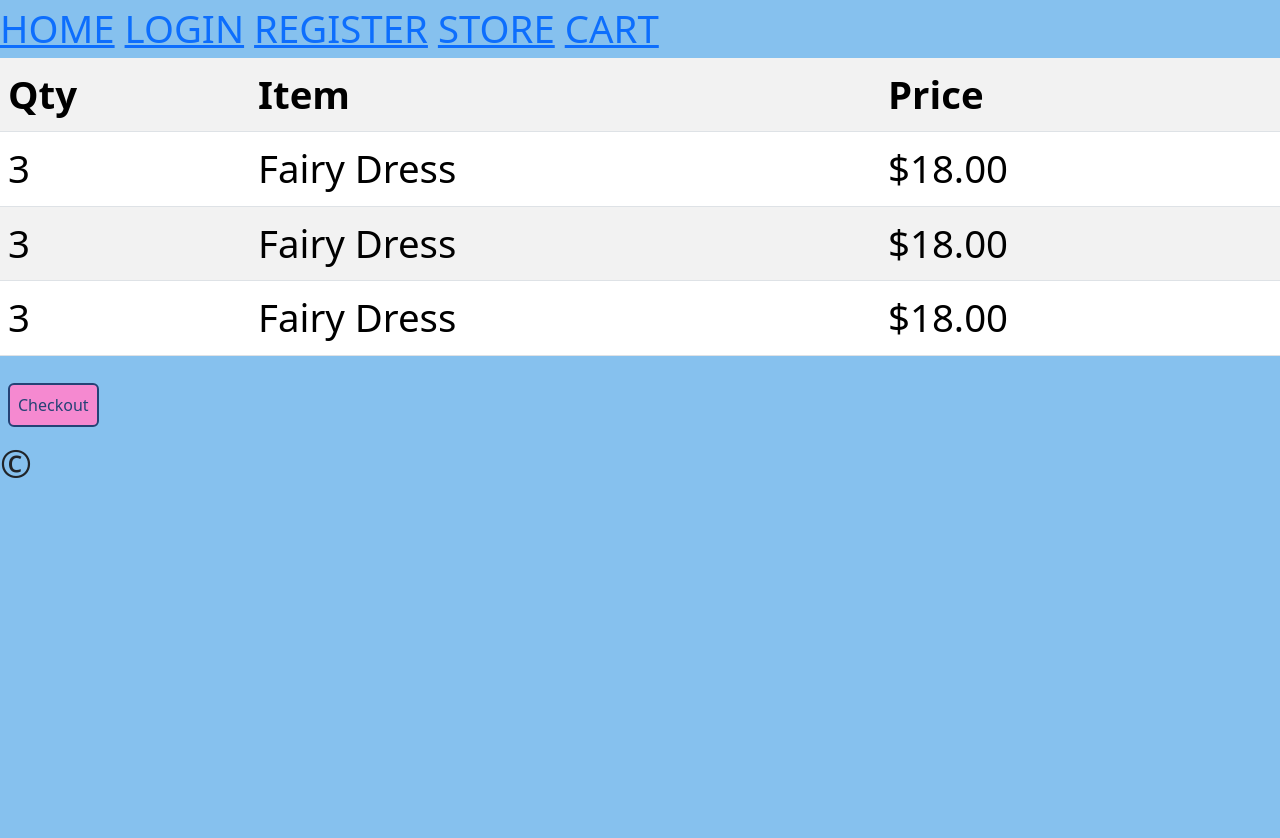
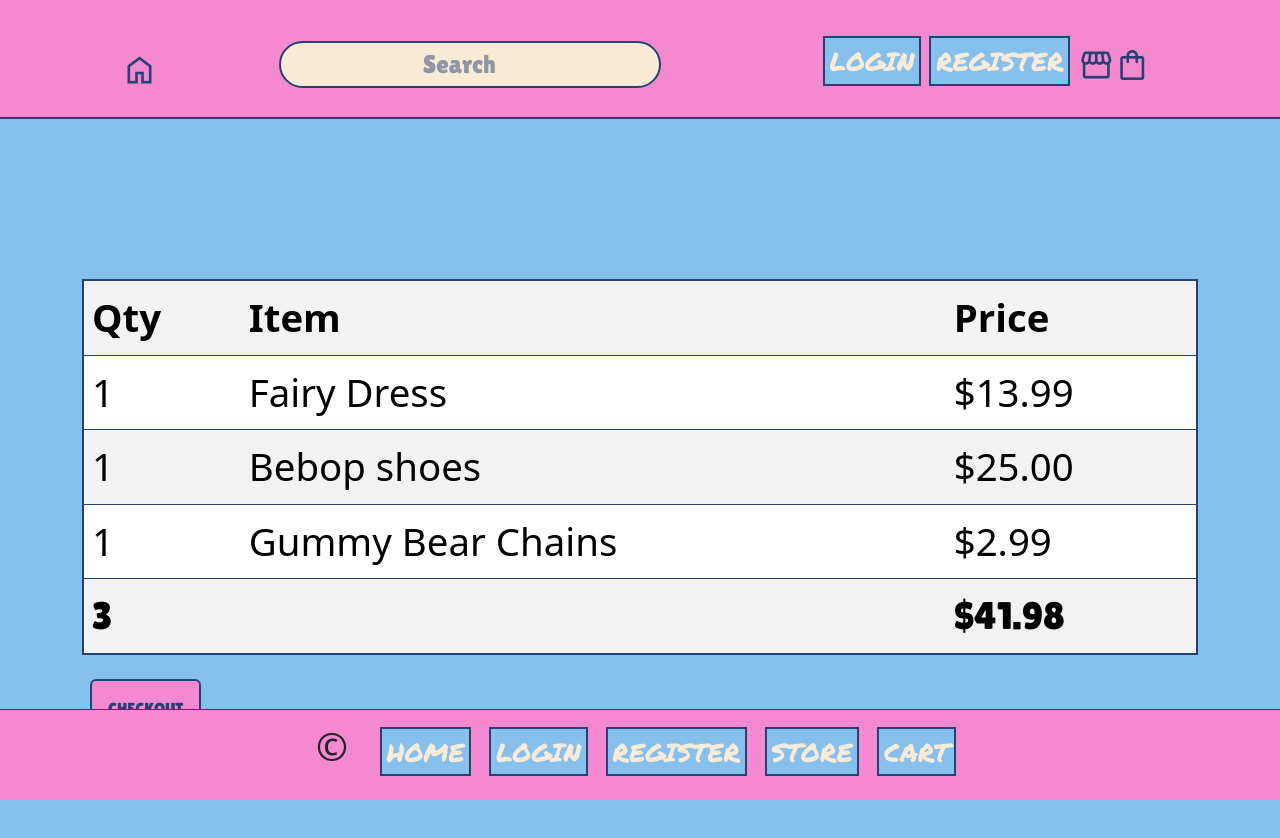
Before and after one commit to LionKing731/Capstone1, a plain HTML site: page cart.html in a window 1280 px wide. Before the commit the page ends 800 px from the top, so only its background shows below. Drawn offline with nearby package versions, Linux system fonts and the light colour scheme.

Commit message:
Cart Finished

```diff
--- a/cart.html
+++ b/cart.html
@@ -6,23 +6,51 @@
     <meta name="viewport" content="width=device-width, initial-scale=1.0">
     <title>CART</title>
     <link href="https://cdn.jsdelivr.net/npm/bootstrap@5.3.3/dist/css/bootstrap.min.css" rel="stylesheet" integrity="sha384-QWTKZyjpPEjISv5WaRU9OFeRpok6YctnYmDr5pNlyT2bRjXh0JMhjY6hW+ALEwIH" crossorigin="anonymous">
+    <link rel="preconnect" href="https://fonts.googleapis.com">
+    <link rel="preconnect" href="https://fonts.gstatic.com" crossorigin>
+    <link href="https://fonts.googleapis.com/css2?family=Pacifico&family=Permanent+Marker&display=swap" rel="stylesheet">
+    <link rel="preconnect" href="https://fonts.googleapis.com">
+    <link rel="preconnect" href="https://fonts.gstatic.com" crossorigin>
+    <link href="https://fonts.googleapis.com/css2?family=Lilita+One&display=swap" rel="stylesheet">
+    <script src="https://cdn.jsdelivr.net/npm/bootstrap@5.3.3/dist/js/bootstrap.bundle.min.js" integrity="sha384-YvpcrYf0tY3lHB60NNkmXc5s9fDVZLESaAA55NDzOxhy9GkcIdslK1eN7N6jIeHz" crossorigin="anonymous"></script>
+    <link rel="stylesheet" href="https://fonts.googleapis.com/css2?family=Material+Symbols+Outlined:opsz,wght,FILL,GRAD@24,400,0,0" />
+    <link rel="stylesheet" href="https://fonts.googleapis.com/css2?family=Material+Symbols+Outlined:opsz,wght,FILL,GRAD@24,400,0,0" />
+    <link rel="stylesheet" href="https://fonts.googleapis.com/css2?family=Material+Symbols+Outlined:opsz,wght,FILL,GRAD@24,400,0,0" />
+    <script src="scripts/index.js"></script>
     <link rel="stylesheet" href="/styles/main.css">
-    <script src="https://cdn.jsdelivr.net/npm/bootstrap@5.3.3/dist/js/bootstrap.bundle.min.js" integrity="sha384-YvpcrYf0tY3lHB60NNkmXc5s9fDVZLESaAA55NDzOxhy9GkcIdslK1eN7N6jIeHz" crossorigin="anonymous"></script>
-    <script src="scripts/index.js"></script>
 </head>
+
 
 <body>
 
-    <header>
-        <a href="index.html">HOME</a>
-        <a href="login.html">LOGIN</a>
-        <a href="register.html">REGISTER</a>
-        <a href="store.html">STORE</a>
-        <a href="cart.html">CART</a>
+    <header class="home-head">
+
+        <div class="home-flex">
+            <a href="index.html" title="Home"><span class="material-symbols-outlined">home</span></a>
+
+            <div class="head-search">
+                <input type="search" placeholder="Search" class="search">
+            </div>
+
+            <nav>
+                <ul class="head-ul-one">
+                    <li><a href="login.html" class="home-link">LOGIN</a></li>
+                    <li><a href="register.html" class="home-link">REGISTER</a></li>
+                    <li><a href="store.html" title="Store"><span class="material-symbols-outlined">storefront</span></a></li>
+                    <li><a href="cart.html" title="Cart"><span class="material-symbols-outlined">shopping_bag</span></a></li>
+                </ul>
+            </nav>
+
+        </div>
+
     </header>
 
 
-    <div class="content">
+
+    <div class="content-cart">
+
+       <div class="container">
+
         <table class="table table-striped">
             <tr>
                 <th>Qty</th>
@@ -30,25 +58,51 @@
                 <th>Price</th>
             </tr>
             <tr>
-                <td>3</td>
+                <td>1</td>
                 <td>Fairy Dress</td>
-                <td>$18.00</td>
+                <td>$13.99</td>
             </tr>
             <tr>
-                <td>3</td>
-                <td>Fairy Dress</td>
-                <td>$18.00</td>
+                <td>1</td>
+                <td>Bebop shoes</td>
+                <td>$25.00</td>
             </tr>
             <tr>
+                <td>1</td>
+                <td>Gummy Bear Chains</td>
+                <td>$2.99</td>
+            </tr>
+            <tr class="total-row">
                 <td>3</td>
-                <td>Fairy Dress</td>
-                <td>$18.00</td>
+                <td></td>
+                <td>$41.98</td>
             </tr>
         </table>
-        <button class="btn btn-primary">Checkout</button>
+        <button class="btn btn-primary btn-cart">Checkout</button>
+
+       </div>
 
     </div>
-    <footer>&copy;</footer>
+
+
+    <footer class="home-foot cart-foot">
+
+        <p>&copy;</p>
+
+        <nav>
+
+            <ul>
+                <a href="index.html" class="home-link">HOME</a>
+                <a href="login.html" class="home-link">LOGIN</a>
+                <a href="register.html" class="home-link">REGISTER</a>
+                <a href="store.html" class="home-link">STORE</a>
+                <a href="cart.html" class="home-link">CART</a>
+            </ul>
+
+        </nav>
+
+
+    </footer>
 
 </body>
 
--- a/styles/main.css
+++ b/styles/main.css
@@ -359,3 +359,35 @@ h1{
     font-family: 'Lilita One';
     color:#244275
 }
+
+/* CART PAGE */
+
+.content-cart{
+    margin: 10rem 2rem;
+}
+
+.table-striped{
+    border: 2px solid #244275;
+}
+
+.cart-foot{
+    width: 100%;
+    position: fixed;
+    bottom: 0px;
+}
+
+.total-row{
+   font-family: 'Lilita One';
+}
+
+.btn-cart{
+    font-family: 'Lilita One';
+    text-transform: uppercase;
+    padding: 1rem;
+}
+
+.btn-cart:hover{
+    background-color: antiquewhite;
+    color:#F589D0;
+    border: 2px solid #F589D0;
+}
```
